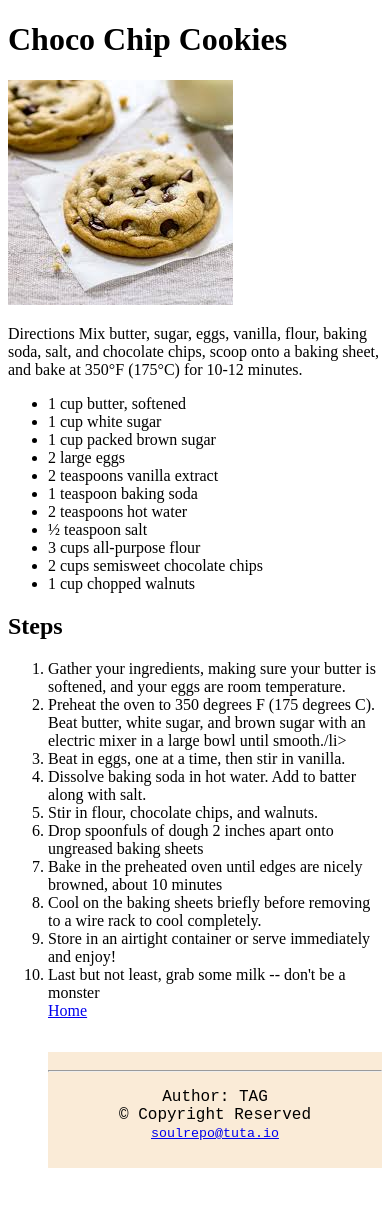
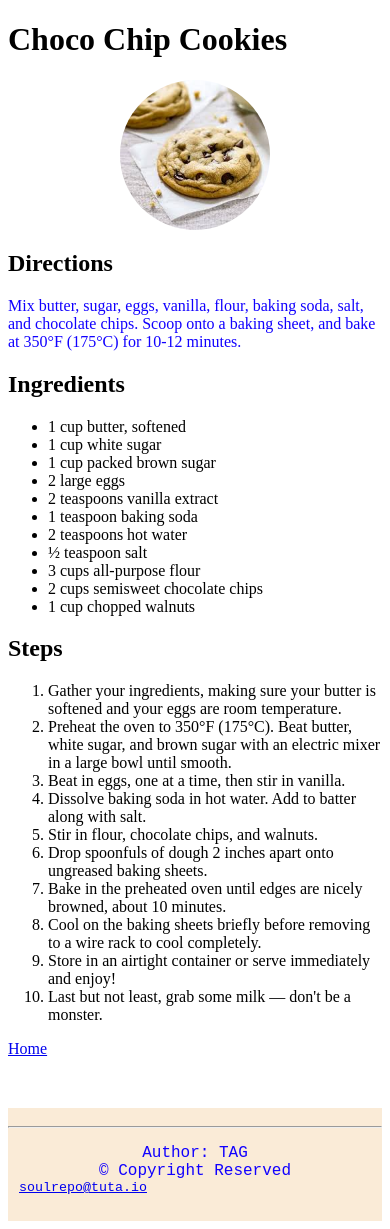
Before and after one commit to TobyGrewe/odin-recipes, a plain HTML site: page recipes/choco_chip_cookies.html in a window 390 px wide. Before the commit the page ends 1184 px from the top, so only its background shows below. Drawn offline with Linux system fonts and the light colour scheme; files that its build step writes are made by us from their sources.

Commit message:
styling for css
made images more responsive

```diff
--- a/recipes/choco_chip_cookies.html
+++ b/recipes/choco_chip_cookies.html
@@ -1,18 +1,23 @@
 <!DOCTYPE html>
 <html>
 <head>
-		<link rel="stylesheet" type="text/css" href="style.css">
+  <link rel="stylesheet" type="text/css" href="../style.css">
   <meta charset="utf-8">
   <meta name="viewport" content="width=device-width, initial-scale=1">
   <title>Choco Chip Cookies</title>
 </head>
 <body>
-		<h1> Choco Chip Cookies</h1>
-		<div class="chocoChipCookiesImage">
-		<img src="../images/choco-chip-cookies.jpeg" alt="choco chip cookies"></div>
-		<p>Directions
-Mix butter, sugar, eggs, vanilla, flour, baking soda, salt, and chocolate chips, scoop onto a baking sheet, and bake at 350°F (175°C) for 10-12 minutes.</p>
 
+  <h1>Choco Chip Cookies</h1>
+
+  <img src="../images/choco-chip-cookies.jpeg" class="chocoChipCookiesImage" alt="Choco Chip Cookies">
+
+  <h2>Directions</h2>
+  <p>
+    Mix butter, sugar, eggs, vanilla, flour, baking soda, salt, and chocolate chips. Scoop onto a baking sheet, and bake at 350°F (175°C) for 10-12 minutes.
+  </p>
+
+  <h2>Ingredients</h2>
   <ul>
     <li>1 cup butter, softened</li>
     <li>1 cup white sugar</li>
@@ -27,34 +32,22 @@ Mix butter, sugar, eggs, vanilla, flour, baking soda, salt, and chocolate chips,
     <li>1 cup chopped walnuts</li>
   </ul>
 
-
   <h2>Steps</h2>
-
   <ol>
-	<li>Gather your ingredients, making sure your butter is softened, and your eggs are room temperature.</li>
-	<li>Preheat the oven to 350 degrees F (175 degrees C). Beat butter, white sugar, and brown sugar with an electric mixer in a large bowl until smooth./li>
-	<li>Beat in eggs, one at a time, then stir in vanilla.
-
-</li>
-	<li>Dissolve baking soda in hot water. Add to batter along with salt.
-
-</li>
-	<li>Stir in flour, chocolate chips, and walnuts.
-
-</li>
-<li>Drop spoonfuls of dough 2 inches apart onto ungreased baking sheets </li>
-<li>Bake in the preheated oven until edges are nicely browned, about 10 minutes</li>
+    <li>Gather your ingredients, making sure your butter is softened and your eggs are room temperature.</li>
+    <li>Preheat the oven to 350°F (175°C). Beat butter, white sugar, and brown sugar with an electric mixer in a large bowl until smooth.</li>
+    <li>Beat in eggs, one at a time, then stir in vanilla.</li>
+    <li>Dissolve baking soda in hot water. Add to batter along with salt.</li>
+    <li>Stir in flour, chocolate chips, and walnuts.</li>
+    <li>Drop spoonfuls of dough 2 inches apart onto ungreased baking sheets.</li>
+    <li>Bake in the preheated oven until edges are nicely browned, about 10 minutes.</li>
     <li>Cool on the baking sheets briefly before removing to a wire rack to cool completely.</li>
-
-<li>Store in an airtight container or serve immediately and enjoy!
-</li>
-<li>Last but not least, grab some milk -- don't be a monster</li>
-
-
+    <li>Store in an airtight container or serve immediately and enjoy!</li>
+    <li>Last but not least, grab some milk — don't be a monster.</li>
+  </ol>
 
   <a href="../index.html">Home</a>
   <br>
-
 
   <!-- Footer -->
   <footer class="footer">
--- a/style.css
+++ b/style.css
@@ -8,21 +8,39 @@ footer {
   padding: 10px 0;
   margin-top: 2rem;
 }
-//image wrapper
 
-img {
+
+
+p {
+  color: #1100ff;
+}
+
+
+a{
   border-radius:50%;
   max-width: 100%;
 
 display:block;
   height: auto;
+  width: 150px;
+  border-radius:50%;
+}
+.rootBeerFloatImage {
+  width: 150px;
+  height: 150px;
+  border-radius: 50%;
+  object-fit: cover;
+  display: block;
+  margin: 1rem auto;
 }
 
-rootBeerFloatImage {
+.chocoChipCookiesImage{
+   width: 150px;
+  height: 150px;
+  border-radius: 50%;
+  object-fit: cover;
+  display: block;
+  margin: 1rem auto;
 
 
 }
-
-chocoChipCookiesImage{
-
-}
```
Also changed, not shown: index.html (+5 -4 lines), recipes/root_beer_float.html (+19 -17 lines). Lines whose indentation alone changed are shown as unchanged.
